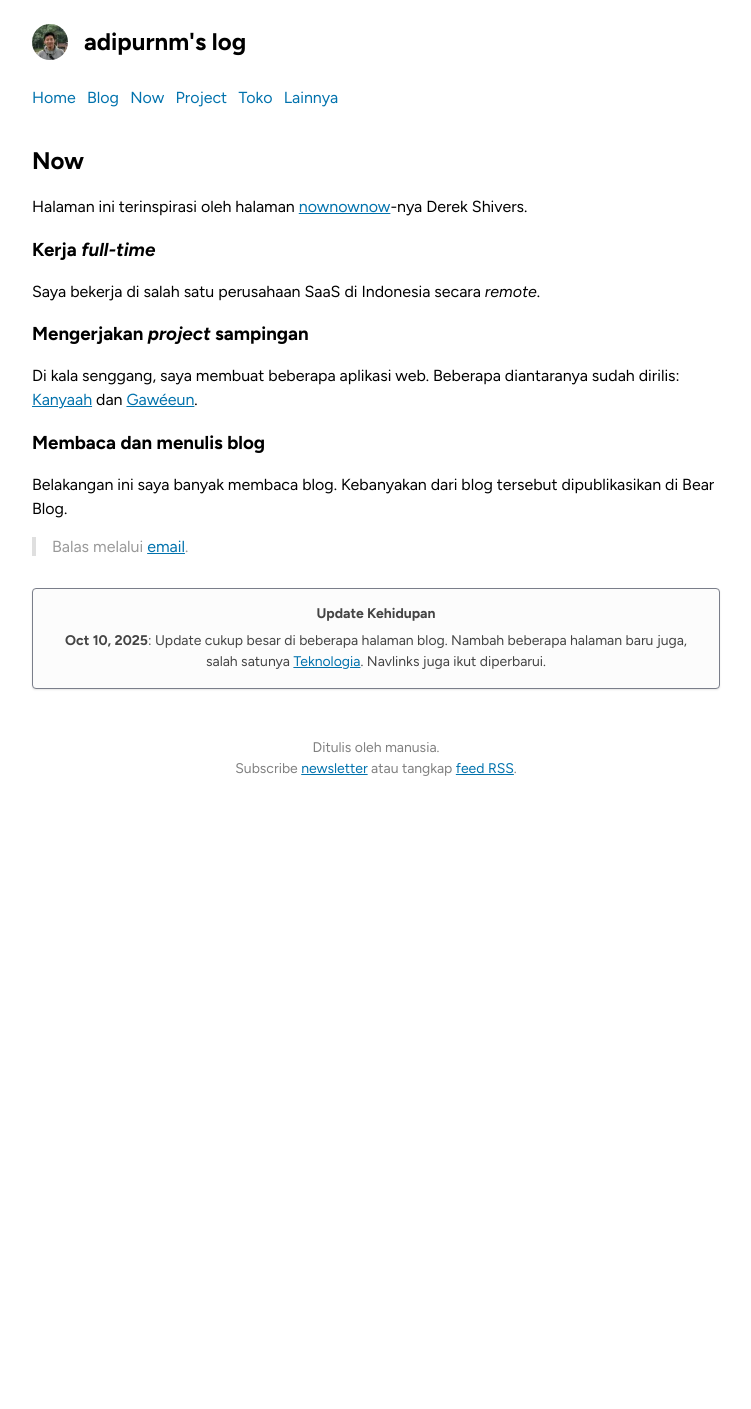
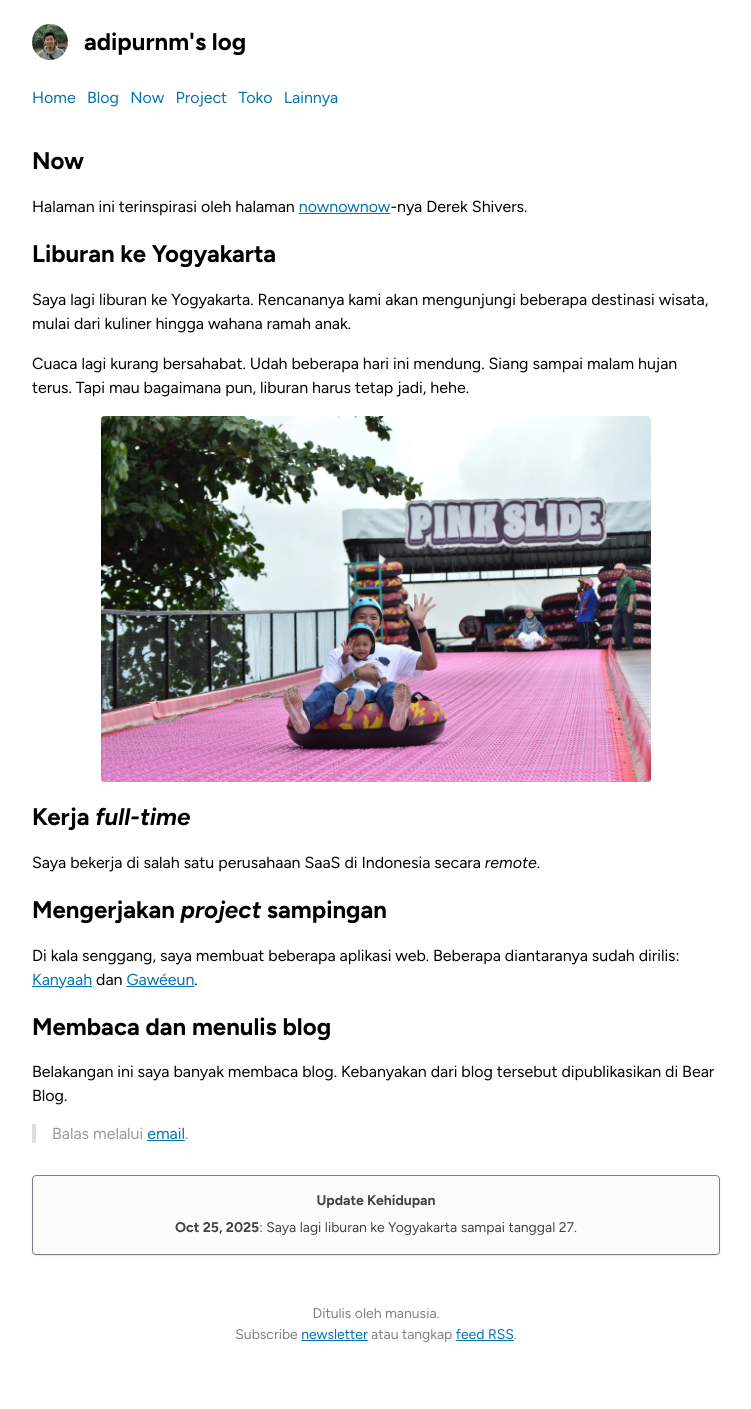
Before and after one commit to adiprnm/weblog, a Jekyll site: the page built from now.md, in a window 1280 px wide. Shown: the whole page, without its empty margins (264-1015 px from the left). Built offline with Jekyll 4.4.1, drawn with Linux system fonts in a browser that asks for light colours; before the commit the page ends 900 px from its top, so only the background shows below that.

Commit message:
Update now page and status

```diff
--- a/_data/statuses.yml
+++ b/_data/statuses.yml
@@ -1,3 +1,5 @@
+- date: 2025-10-25
+  status: Saya lagi liburan ke Yogyakarta sampai tanggal 27.
 - date: 2025-10-10
   status: Update cukup besar di beberapa halaman blog. Nambah beberapa halaman baru juga, salah satunya <a href="/teknologia">Teknologia</a>. Navlinks juga ikut diperbarui.
 - date: 2025-07-18
--- a/now.md
+++ b/now.md
@@ -2,16 +2,24 @@
 layout: default
 title: Now
 permalink: /now
-description: List of the things I am doing recently. I prefer put this on by blog rather than social media.
+description: List of the things I am doing recently. I prefer put this on my blog rather than social media.
 ---
 
 Halaman ini terinspirasi oleh halaman [nownownow](https://nownownow.com/about){:target="blank"}-nya Derek Shivers.
 
-### Kerja *full-time*
+## Liburan ke Yogyakarta
+
+Saya lagi liburan ke Yogyakarta. Rencananya kami akan mengunjungi beberapa destinasi wisata, mulai dari kuliner hingga wahana ramah anak.
+
+Cuaca lagi kurang bersahabat. Udah beberapa hari ini mendung. Siang sampai malam hujan terus. Tapi mau bagaimana pun, liburan harus tetap jadi, hehe.
+
+![Pink Slide di Ibarbo](/assets/images/2025/caa9958a-1571-435c-80db-672a8f195bb4.webp)
+
+## Kerja *full-time*
 Saya bekerja di salah satu perusahaan SaaS di Indonesia secara *remote*.
 
-### Mengerjakan *project* sampingan
+## Mengerjakan *project* sampingan
 Di kala senggang, saya membuat beberapa aplikasi web. Beberapa diantaranya sudah dirilis: [Kanyaah](https://kanyaah) dan [Gawéeun](https://gaweeun.my.id).
 
-### Membaca dan menulis blog
+## Membaca dan menulis blog
 Belakangan ini saya banyak membaca blog. Kebanyakan dari blog tersebut dipublikasikan di Bear Blog.
```
Also changed, not shown: assets/images/2025/caa9958a-1571-435c-80db-672a8f195bb4.webp (added).
